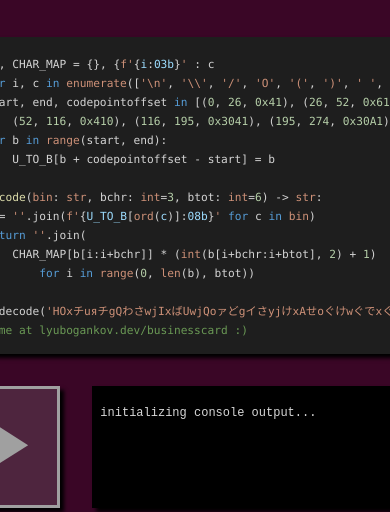
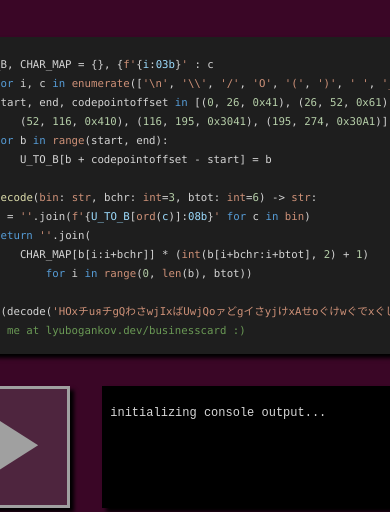
Before and after one commit to lyubogankov/lyubogankov.github.io, a plain HTML site: page businesscard.html in a window 390 px wide. Shown: the part 133-645 px from the top of the page. Drawn offline with Linux system fonts and the light colour scheme; a script that the page names is missing.

Commit message:
trying out smaller size below 600px

```diff
--- a/styles/businesscard.css
+++ b/styles/businesscard.css
@@ -57,10 +57,10 @@ code {
         box-shadow: 5px 5px 5px black;
     }
 }
-@media screen and (max-width: 520px) {
+@media screen and (max-width: 600px) {
     code {
-        font-size: 0.7rem;
-        line-height: 0.7;
+        font-size: 0.67rem;
+        line-height: 0.6;
     }
     section#businesscard-code pre, div#play-btn, div#output {
         box-shadow: 4px 4px 4px black;
```
